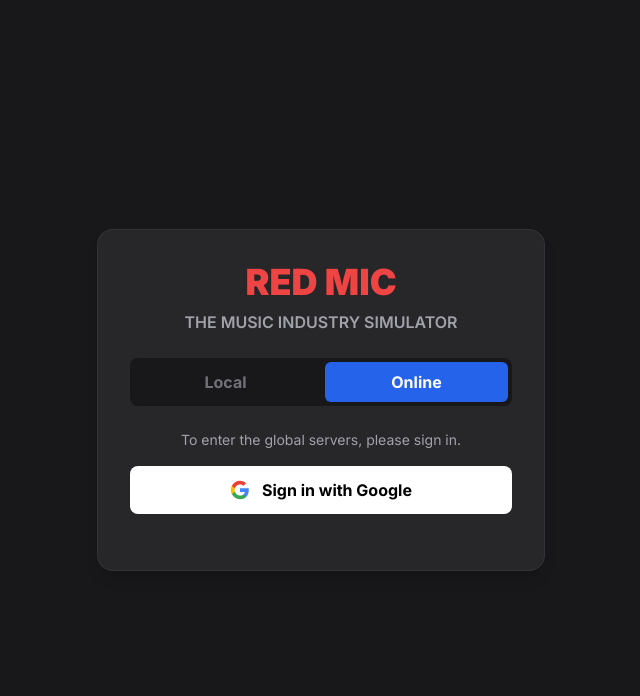
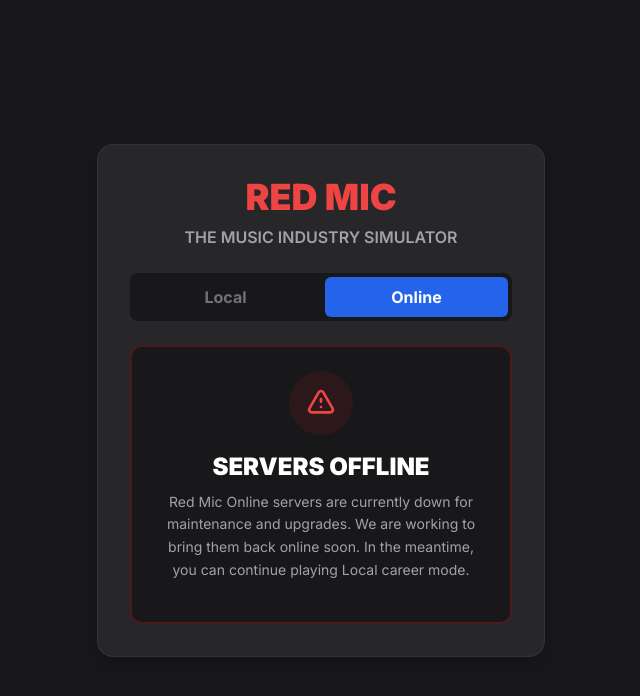
Before and after one commit to redmicgame/RedMicOnline, a React (Vite) app: page / in a window 1280 px wide. Both pictures are taken after a click on the button "Online". Shown: the top 696 px of the page, without its empty margins (319-959 px from the left). Built offline with nearby package versions, Linux system fonts and the light colour scheme; no server answers; the database is empty.

Commit message:
refactor(ui): remove redundant online login form
Simplify the StartScreen component by removing the redundant online login form implementation, streamlining the user entry flow.

```diff
--- a/components/StartScreen.tsx
+++ b/components/StartScreen.tsx
@@ -177,64 +177,19 @@ const StartScreen: React.FC = () => {
                 )}
 
                 {mode === 'online' && (
-                    <form onSubmit={handleOnlineSubmit} className="space-y-4">
-                        {!user ? (
-                            <div className="mb-6 flex justify-center flex-col items-center gap-4">
-                                <p className="text-zinc-400 text-center text-sm">To enter the global servers, please sign in.</p>
-                                <button type="button" onClick={login} className="flex items-center justify-center w-full gap-3 bg-white text-black font-bold h-12 rounded-lg hover:bg-zinc-200 transition-colors">
-                                    <svg className="w-5 h-5" viewBox="0 0 24 24" xmlns="http://www.w3.org/2000/svg"><path d="M22.56 12.25c0-.78-.07-1.53-.2-2.25H12v4.26h5.92c-.26 1.37-1.04 2.53-2.21 3.31v2.77h3.57c2.08-1.92 3.28-4.74 3.28-8.09z" fill="#4285F4"/><path d="M12 23c2.97 0 5.46-.98 7.28-2.66l-3.57-2.77c-.98.66-2.23 1.06-3.71 1.06-2.86 0-5.29-1.93-6.16-4.53H2.18v2.84C3.99 20.53 7.7 23 12 23z" fill="#34A853"/><path d="M5.84 14.09c-.22-.66-.35-1.36-.35-2.09s.13-1.43.35-2.09V7.07H2.18C1.43 8.55 1 10.22 1 12s.43 3.45 1.18 4.93l2.85-2.22.81-.62z" fill="#FBBC05"/><path d="M12 5.38c1.62 0 3.06.56 4.21 1.64l3.15-3.15C17.45 2.09 14.97 1 12 1 7.7 1 3.99 3.47 2.18 7.07l3.66 2.84c.87-2.6 3.3-4.53 6.16-4.53z" fill="#EA4335"/><path d="M1 1h22v22H1z" fill="none"/></svg>
-                                    Sign in with Google
-                                </button>
+                    <div className="space-y-4">
+                        <div className="bg-zinc-900 border-2 border-red-900/50 p-6 rounded-xl text-center">
+                            <div className="w-16 h-16 bg-red-900/20 rounded-full mx-auto flex items-center justify-center mb-4">
+                                <svg className="w-8 h-8 text-red-500" fill="none" stroke="currentColor" viewBox="0 0 24 24" xmlns="http://www.w3.org/2000/svg"><path strokeLinecap="round" strokeLinejoin="round" strokeWidth={2} d="M12 9v2m0 4h.01m-6.938 4h13.856c1.54 0 2.502-1.667 1.732-3L13.732 4c-.77-1.333-2.694-1.333-3.464 0L3.34 16c-.77 1.333.192 3 1.732 3z" /></svg>
                             </div>
-                        ) : (
-                            <div className="mb-4 text-center text-zinc-400 text-xs">
-                                Signed in as {user.email}
-                            </div>
-                        )}
-
-                        {user && (isLoading ? (
-                            <p className="text-center animate-pulse text-zinc-400 h-24 flex items-center justify-center">Checking online profile...</p>
-                        ) : onlineProfile ? (
-                            <div className="bg-zinc-900 p-4 rounded-lg text-center border border-blue-500/30">
-                                <div className="w-16 h-16 bg-blue-600 rounded-full mx-auto flex items-center justify-center text-2xl mb-3 font-bold">
-                                    {(onlineProfile.name || '?').charAt(0)}
-                                </div>
-                                <h3 className="text-xl font-bold text-white">{onlineProfile.name || 'Unknown User'}</h3>
-                                <p className="text-red-400 font-bold mt-1">${(onlineProfile.funds || 0).toLocaleString()}</p>
-                                <p className="text-zinc-400 text-sm mt-3 border-t border-zinc-800 pt-3">Ready to enter the servers?</p>
-                            </div>
-                        ) : (
-                            <>
-                                <div>
-                                    <label className="block text-sm font-medium text-zinc-300 mb-1">Artist Name</label>
-                                    <input type="text" value={onlineArtistName} onChange={e => setOnlineArtistName(e.target.value)} className="w-full bg-zinc-900 border border-zinc-700 rounded-lg h-12 px-4 focus:ring-2 focus:ring-blue-500 outline-none" required />
-                                </div>
-                                <div>
-                                    <label className="block text-sm font-medium text-zinc-300 mb-1">Genre</label>
-                                    <select value={onlineGenre} onChange={e => setOnlineGenre(e.target.value)} className="w-full bg-zinc-900 border border-zinc-700 rounded-lg h-12 px-4 focus:ring-2 focus:ring-blue-500 outline-none">
-                                        <option>Pop</option>
-                                        <option>Hip Hop / Rap</option>
-                                        <option>R&B</option>
-                                        <option>Rock</option>
-                                        <option>Country</option>
-                                        <option>Electronic</option>
-                                    </select>
-                                </div>
-                                <div>
-                                    <label className="block text-sm font-medium text-zinc-300 mb-1">Invite Code (Optional)</label>
-                                    <input type="text" value={inviteCode} onChange={e => setInviteCode(e.target.value)} placeholder="If reserving a special name" className="w-full bg-zinc-900 border border-zinc-700 rounded-lg h-12 px-4 focus:ring-2 focus:ring-blue-500 outline-none" />
-                                </div>
-                            </>
-                        ))}
-
-                        {error && <p className="text-red-400 text-sm text-center">{error}</p>}
-
-                        {user && (
-                            <button type="submit" disabled={isLoading} className="w-full h-12 bg-blue-600 hover:bg-blue-700 disabled:opacity-50 text-white font-bold rounded-lg transition-colors mt-2 shadow-lg shadow-blue-500/20 text-lg tracking-wide">
-                                {onlineProfile ? "ENTER ONLINE SERVER" : "CREATE ONLINE ARTIST"}
-                            </button>
-                        )}
-                    </form>
+                            <h2 className="text-2xl font-black text-white mb-2">SERVERS OFFLINE</h2>
+                            <p className="text-zinc-400 mb-4 text-sm leading-relaxed">
+                                Red Mic Online servers are currently down for maintenance and upgrades.
+                                We are working to bring them back online soon. In the meantime, you can continue playing
+                                Local career mode.
+                            </p>
+                        </div>
+                    </div>
                 )}
             </div>
         </div>
```
